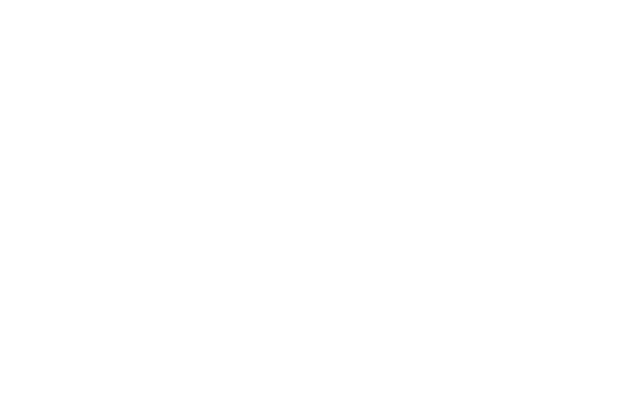
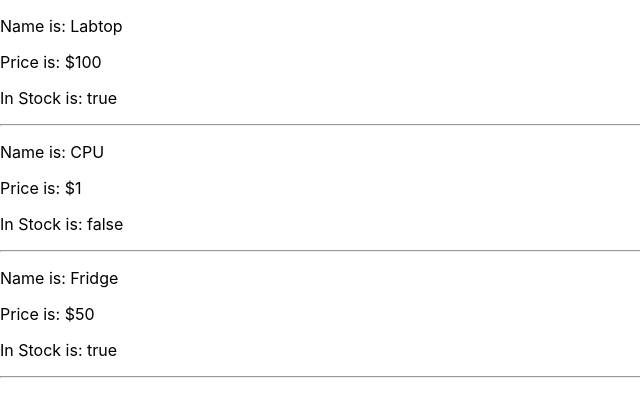
Before and after one commit to OmarThinks/react-cheat-sheet, a React (Create React App) app in the folder sample-app/: page / in a window 1280 px wide. Shown: the top 416 px of the page, without its empty margins (0-640 px from the left). Built offline with nearby package versions, Linux system fonts and the light colour scheme; the HTML template or start-up script is replaced by a standard one.

Commit message:
App.js:Add:map

```diff
--- a/sample-app/src/App.js
+++ b/sample-app/src/App.js
@@ -1,10 +1,15 @@
 import {Component} from 'react';
-import Product from "./components/product"
+import Products from "./components/products"
 
 class App extends Component {
+    state = {products : [
+        {name: "Labtop", price:100, in_stock: true, id:1},
+        {name: "CPU", price:1, in_stock: false, id:2},
+        {name: "Fridge", price:50, in_stock: true, id:3},
+    ]}
   render = () => {
     return (
-        <Product name="Labtob" price={50.1} in_stock={true} />
+        <Products products={this.state.products} />
     );
   }
 }
--- a/sample-app/src/components/product.js
+++ /dev/null
@@ -1,17 +0,0 @@
-import {Component} from "react"
-
-class Product extends Component {
-    render() {
-        console.log(this.props);
-        return(<div></div>);
-        /*return(
-            <div className="product">
-            <p>Name is: Labtop</p>
-            <p>Price is: $50</p>
-            <p>In Stock is: True</p>
-            </div>
-        )*/
-    }
-}
-
-export default Product;
--- /dev/null
+++ b/sample-app/src/components/products.js
@@ -0,0 +1,26 @@
+import {Component} from "react"
+
+class Products extends Component {
+    state = null
+    render() {
+        const products_list = this.props.products
+        const to_render = products_list.map(product => {
+            return(
+                <div className="product" key={product.id}>
+                    <p>Name is: {product.name}</p>
+                    <p>Price is: ${product.price}</p>
+                    <p>In Stock is: {product.in_stock.toString()}</p>
+                    <hr/>
+                </div>
+            );}
+        )
+        console.log(products_list)
+        return(
+            <div className="products_list">
+                { to_render }
+            </div>
+        )
+    }
+}
+
+export default Products;
```
